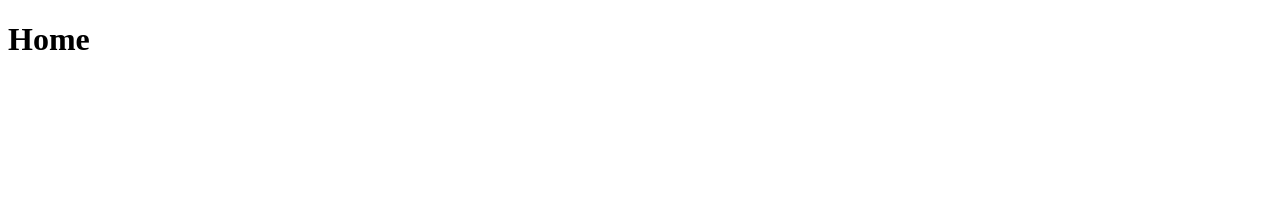
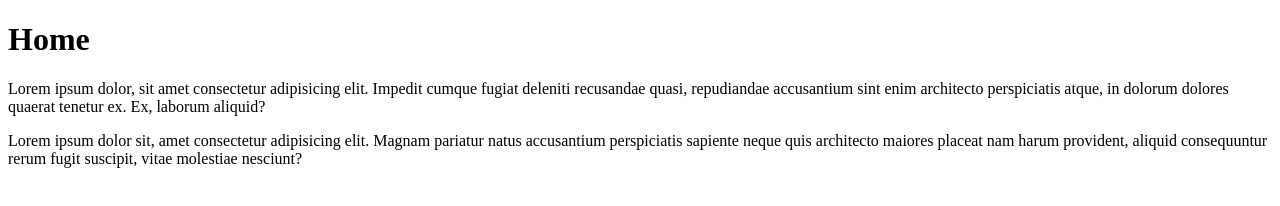
Before and after one commit to Daniarmengol/git_flow, a plain HTML site: page index.html in a window 1280 px wide. Drawn offline with Linux system fonts and the light colour scheme.

Commit message:
le he puesto dos parrafos

```diff
--- a/index.html
+++ b/index.html
@@ -11,6 +11,12 @@
 <body>
 
     <h1>Home</h1>
+    <p>Lorem ipsum dolor, sit amet consectetur adipisicing elit. Impedit cumque fugiat deleniti recusandae quasi,
+        repudiandae accusantium sint enim architecto perspiciatis atque, in dolorum dolores quaerat tenetur ex. Ex,
+        laborum aliquid?</p>
+    <p>Lorem ipsum dolor sit, amet consectetur adipisicing elit. Magnam pariatur natus accusantium perspiciatis sapiente
+        neque quis architecto maiores placeat nam harum provident, aliquid consequuntur rerum fugit suscipit, vitae
+        molestiae nesciunt?</p>
 
 
 
```
